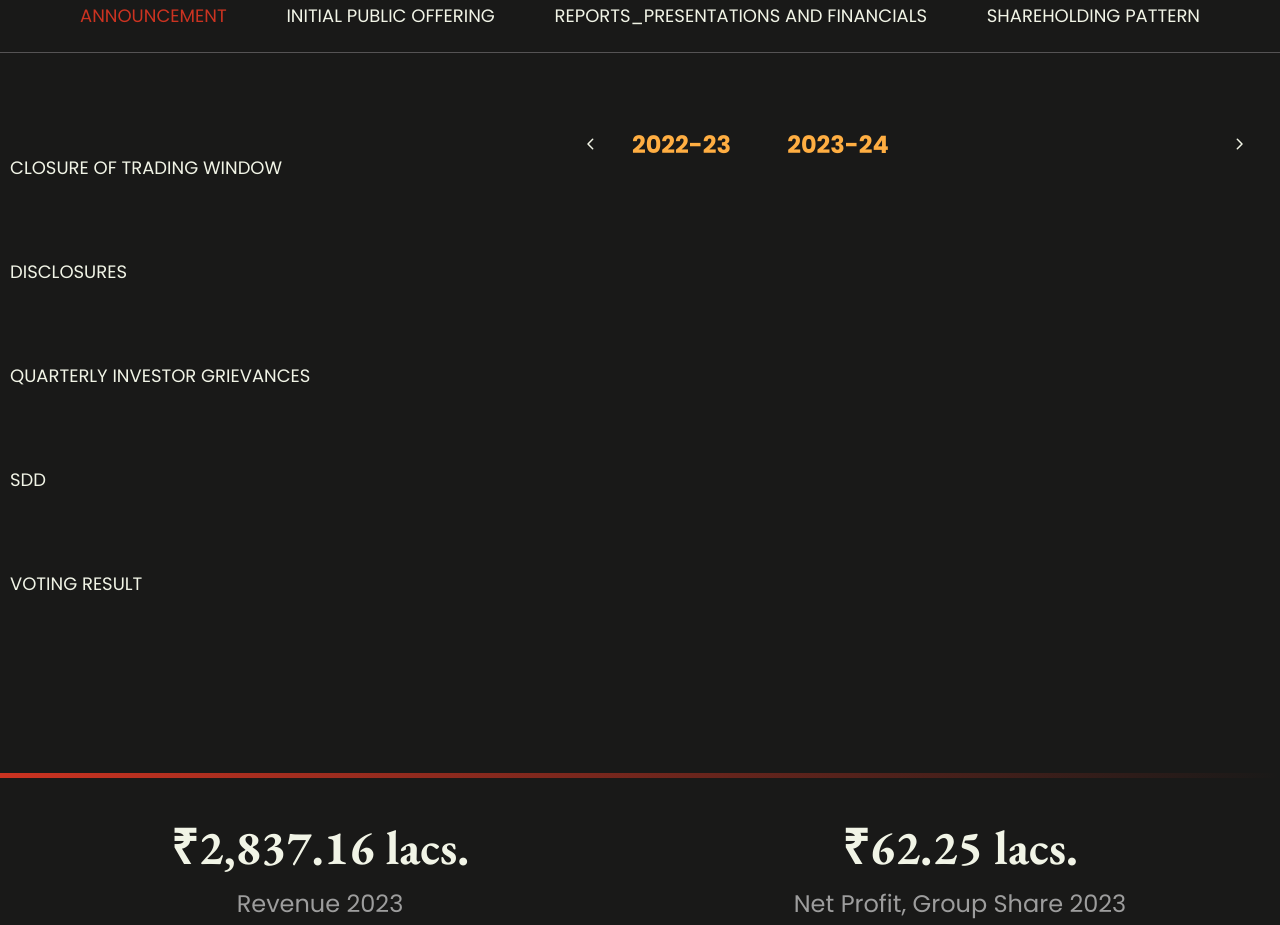
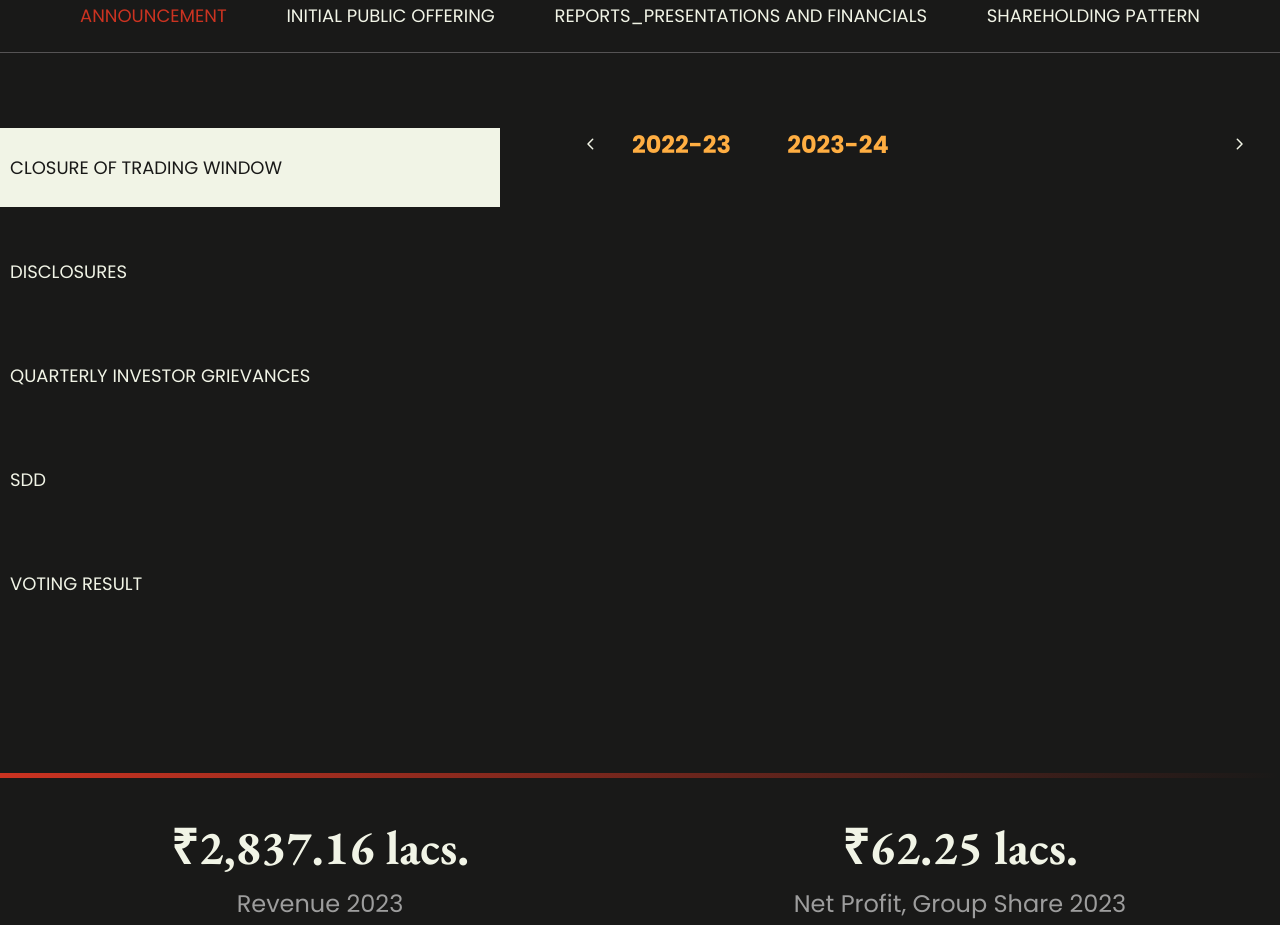
Before and after one commit to TarunRajpurohit123/pace-bussiness-website, a Next.js app in the folder pace-website/: page /investors in a window 1280 px wide. Shown: the part 980-1905 px from the top of the page. Built offline with nearby package versions, Linux system fonts and the light colour scheme.

Commit message:
sidebar active background color done

```diff
--- a/pace-website/src/components/components/ReportSection.jsx
+++ b/pace-website/src/components/components/ReportSection.jsx
@@ -96,6 +96,14 @@ export default function ReportSection() {
                   return data?.sidebar?.map((sidebar) => {
                     return (
                       <button
+                        style={
+                          sidebar?.key == currentSidebar
+                            ? {
+                                background: "var(--pure)",
+                                color: "var(--mode-bg)",
+                              }
+                            : {}
+                        }
                         className=" side_tab"
                         onClick={() => {
                           setCurrentSidebar(sidebar?.key);
```
